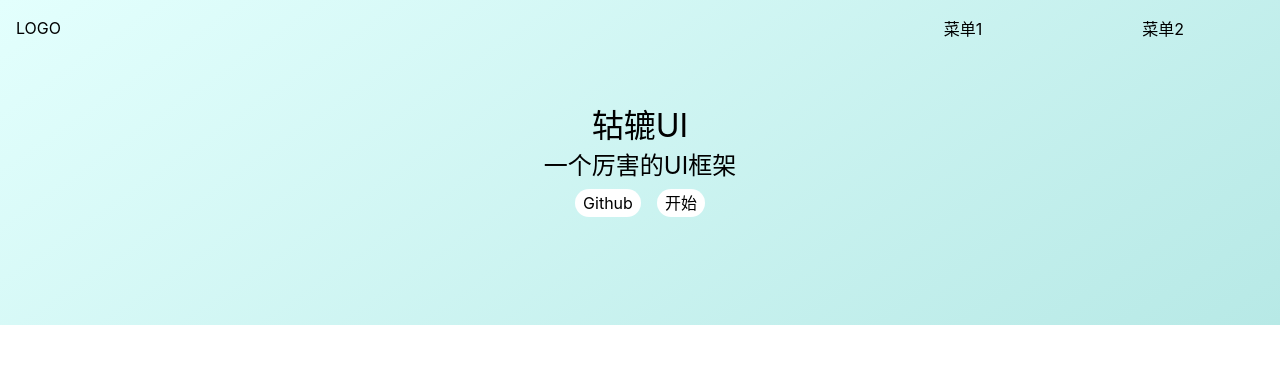
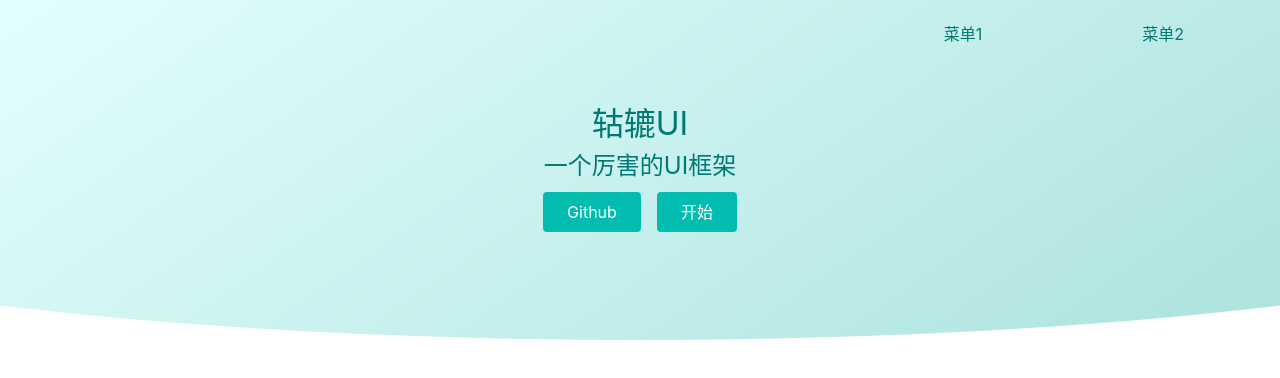
Before and after one commit to LLLXXzz/UI, a Vue app: page /#/ in a window 1280 px wide. Shown: the top 378 px of the page. Built offline with nearby package versions, Linux system fonts and the light colour scheme.

Commit message:
添加图标更改样式实现圆弧

```diff
--- a/index.html
+++ b/index.html
@@ -6,6 +6,7 @@
   <link rel="icon" href="/favicon.ico" />
   <meta name="viewport" content="width=device-width, initial-scale=1.0">
   <title>Vite App</title>
+  <script src="//at.alicdn.com/t/font_2913357_5ekzjibfwqo.js"></script>
 </head>
 
 <body>
--- a/src/components/TopnavDemo.vue
+++ b/src/components/TopnavDemo.vue
@@ -1,6 +1,10 @@
 <template>
   <div class="topnav">
-    <div class="logo" @click="toogleMenu">LOGO</div>
+    <div class="logo" @click="toogleMenu">
+      <svg class="icon" aria-hidden="true">
+        <use xlink:href="#icon-caidan"></use>
+      </svg>
+    </div>
     <ul class="menu">
       <li>菜单1</li>
       <li>菜单2</li>
@@ -24,8 +28,10 @@
 };
 </script>
 <style lang='scss' scoped>
+$color: #007974;
 .topnav {
   // background: pink;
+  color: $color;
   display: flex;
   padding: 16px;
   position: fixed;
@@ -38,6 +44,10 @@
   > .logo {
     max-width: 6em;
     margin-right: auto;
+    > svg {
+      width: 32px;
+      height: 32px;
+    }
   }
   > .menu {
     display: flex;
--- a/src/index.scss
+++ b/src/index.scss
@@ -11,7 +11,7 @@
   text-decoration: none;
   color: inherit;
   &:hover{
-    border-bottom: 1px solid;
+    text-decoration:1px solid;
     cursor: pointer;
   }
 }
@@ -21,6 +21,13 @@
 body{
   font-size: 16px;
   font-family: -apple-system, "Noto Sans", "Helvetica Neue", Helvetica, "Nimbus Sans L", Arial, "Liberation Sans", "PingFang SC", "Hiragino Sans GB", "Noto Sans CJK SC", "Source Han Sans SC", "Source Han Sans CN", "Microsoft YaHei", "Wenquanyi Micro Hei", "WenQuanYi Zen Hei", "ST Heiti", SimHei, "WenQuanYi Zen Hei Sharp", sans-serif;
-
+  line-height: 1.5;
+  color: #1d2c40;
 
 }
+.icon{
+      width: 1em; height: 1em;
+      vertical-align: -0.15em;
+      fill: currentColor;
+      overflow: hidden;
+    }
--- a/src/view/Home.vue
+++ b/src/view/Home.vue
@@ -10,6 +10,17 @@
       </p>
     </div>
   </div>
+  <div class="features">
+    <svg class="icon" aria-hidden="true">
+      <use xlink:href="#icon-Vue"></use>
+    </svg>
+    <svg class="icon" aria-hidden="true">
+      <use xlink:href="#icon-typescript"></use>
+    </svg>
+    <svg class="icon" aria-hidden="true">
+      <use xlink:href="#icon-lighting"></use>
+    </svg>
+  </div>
 </template>
 
 <script lang='ts'>
@@ -20,12 +31,16 @@
 </script>
 
 <style lang='scss' scoped>
+$green: #02bcb0;
+$border-raduis: 4px;
+$color: #007974;
 .TopnavAndBanner {
   background: linear-gradient(
     145deg,
     rgba(227, 255, 253, 1) 0%,
-    rgba(183, 233, 230, 1) 100%
+    rgb(172, 226, 223) 100%
   );
+  clip-path: ellipse(90% 60% at 50% 40%);
 }
 .topnav {
   // background: pink;
@@ -45,6 +60,7 @@
   }
 }
 .banner {
+  color: $color;
   padding: 100px 0;
   display: flex;
   justify-content: center;
@@ -55,15 +71,21 @@
     padding: 8px 0;
     a {
       margin: 0 8px;
-      background: #fff;
+      background: $green;
+      color: white;
       display: inline-block;
-      //   $h变量
-      $h: 28px;
-      height: $h;
-      line-height: $h;
-      border-radius: $h / 2;
-      padding: 0 8px;
+      border-radius: $border-raduis;
+      padding: 8px 24px;
+      &:hover {
+        text-decoration: none;
+      }
     }
   }
 }
+.features {
+  > svg {
+    width: 64px;
+    height: 64px;
+  }
+}
 </style>
```
